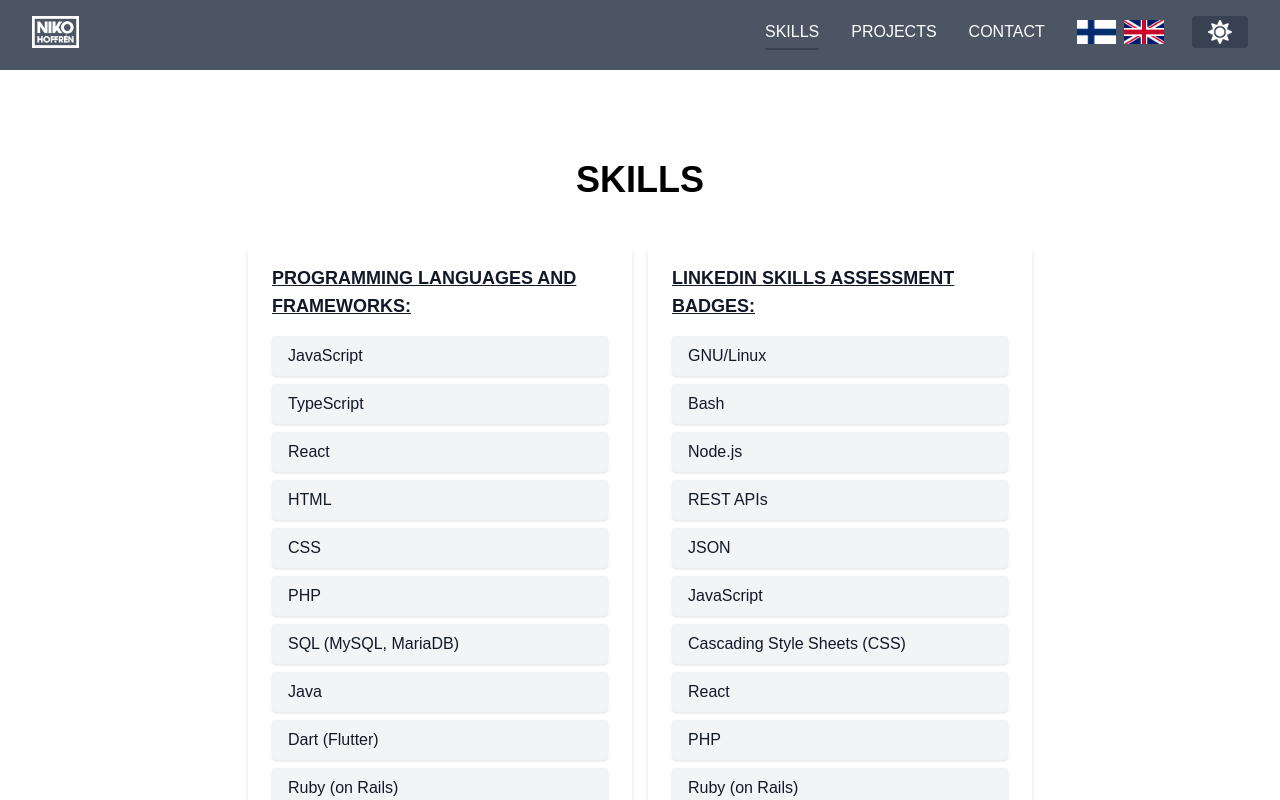
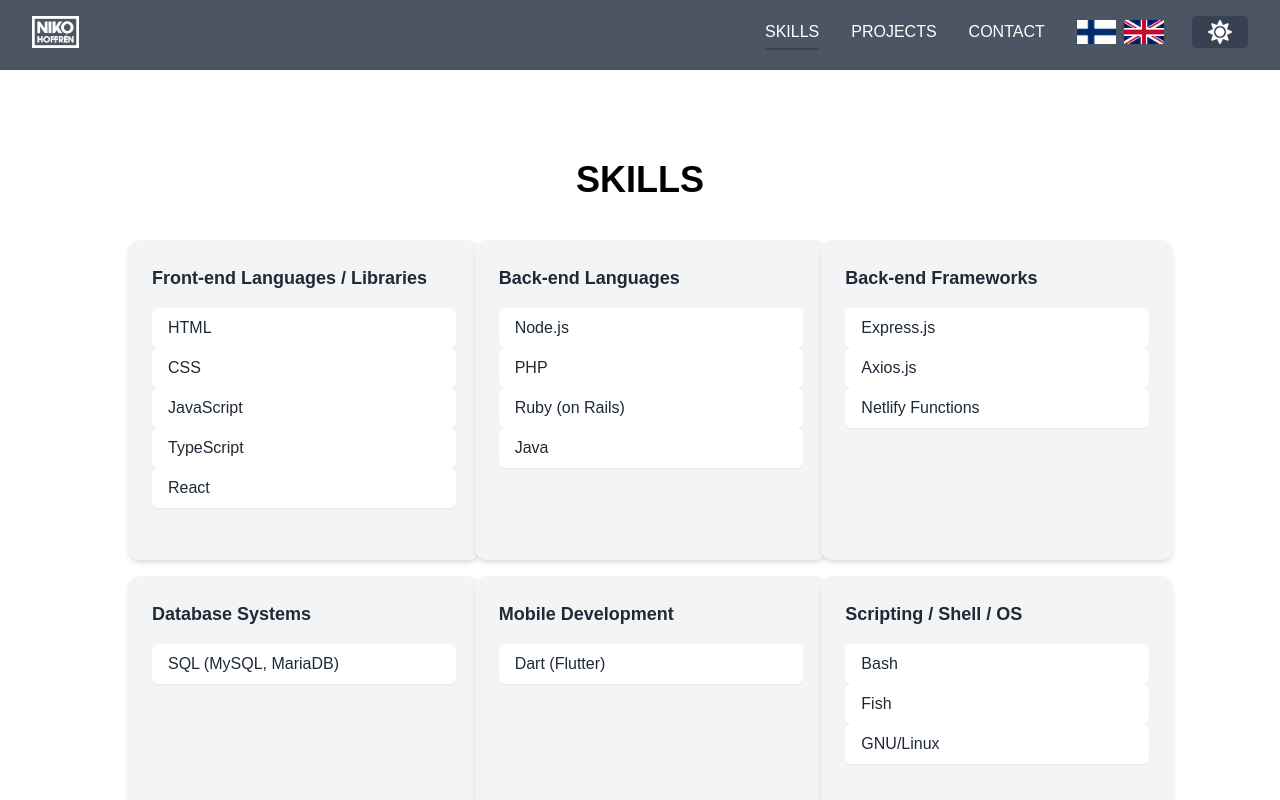
Before and after one commit to nikohoffren/nikohoffren-website, a React (Vite) app: page /skills in a window 1280 px wide. Shown: the top 800 px of the page. Built offline with nearby package versions, Linux system fonts and the light colour scheme; a web font is replaced by a local one.

Commit message:
Create contants-directory for storing SkillCategories and SkillUrls

```diff
--- /dev/null
+++ b/src/constants/SkillCategories.tsx
@@ -0,0 +1,27 @@
+export const skillCategories = {
+  "frontEnd": ["HTML", "CSS", "JavaScript", "TypeScript", "React"],
+  "backEnd": ["Node.js", "PHP", "Ruby (on Rails)", "Java"],
+  "backEndFrameworks": ["Express.js", "Axios.js", "Netlify Functions"],
+  "databaseSystems": ["SQL (MySQL, MariaDB)"],
+  "mobileDevelopment": ["Dart (Flutter)"],
+  "scriptingShellOS": ["Bash", "Fish", "GNU/Linux"],
+};
+
+export const categoryNames = {
+  en: {
+      frontEnd: "Front-end Languages / Libraries",
+      backEnd: "Back-end Languages",
+      backEndFrameworks: "Back-end Frameworks",
+      databaseSystems: "Database Systems",
+      mobileDevelopment: "Mobile Development",
+      scriptingShellOS: "Scripting / Shell / OS",
+  },
+  fi: {
+      frontEnd: "Front-end ohjelmointikielet",
+      backEnd: "Back-end ohjelmointikielet",
+      backEndFrameworks: "Back-end Frameworkit",
+      databaseSystems: "Tietokantajärjestelmät",
+      mobileDevelopment: "Mobiilikehitys",
+      scriptingShellOS: "Skriptaus / Shell / OS",
+  },
+};
--- /dev/null
+++ b/src/constants/SkillUrls.ts
@@ -0,0 +1,34 @@
+export const skillUrls: { [key: string]: string } = {
+    JavaScript: "https://developer.mozilla.org/en-US/docs/Web/JavaScript",
+    TypeScript: "https://www.typescriptlang.org/",
+    React: "https://reactjs.org/",
+    HTML: "https://developer.mozilla.org/en-US/docs/Web/HTML",
+    CSS:
+        "https://developer.mozilla.org/en-US/docs/Web/CSS",
+    PHP: "https://www.php.net/",
+    "SQL (MySQL, MariaDB)": "https://dev.mysql.com/",
+    Java: "https://www.java.com/",
+    "Dart (Flutter)": "https://flutter.dev/",
+    "Ruby (on Rails)": "https://rubyonrails.org/",
+    "GNU/Linux": "https://www.gnu.org/gnu/linux-and-gnu.en.html",
+    Bash: "https://www.gnu.org/software/bash/",
+    Fish: "https://fishshell.com/",
+    "Node.js": "https://nodejs.org/en",
+    "REST APIs":
+        "https://en.wikipedia.org/wiki/Representational_state_transfer",
+    JSON: "https://www.json.org/json-en.html",
+    Scala: "https://www.scala-lang.org/",
+    "Object-Oriented Programming (OOP)":
+        "https://developer.mozilla.org/en-US/docs/Learn/JavaScript/Objects/Object-oriented_programming",
+    Android:
+        "https://developer.android.com/about?gclid=Cj0KCQjw756lBhDMARIsAEI0Aglur0oB_MTf__HN3LD4iEMlD_yY000kw5NXMO6JW-97ArQKUX9lyyUaAhALEALw_wcB&gclsrc=aw.ds",
+    WordPress: "https://wordpress.com/",
+    "Google Cloud Platform (GCP)": "https://cloud.google.com/",
+    "Google Analytics": "https://www.google.com/analytics",
+    "Search Engine Optimization (SEO)":
+        "https://developers.google.com/search/docs/fundamentals/seo-starter-guide",
+    "Express.js": "https://expressjs.com/",
+    "Axios.js": "https://axios-http.com/docs/intro",
+    "Netlify Functions": "https://www.netlify.com/products/functions/",
+
+};
--- a/src/pages/Skills.tsx
+++ b/src/pages/Skills.tsx
@@ -1,121 +1,44 @@
 import React, { useContext } from "react";
 import { LanguageContext } from "../components/LanguageContext";
+import { skillUrls } from "../constants/SkillUrls";
+import { skillCategories, categoryNames } from "../constants/SkillCategories";
 
 export default function Skills() {
     const { language } = useContext(LanguageContext);
 
-    const skillUrls: { [key: string]: string } = {
-        JavaScript: "https://developer.mozilla.org/en-US/docs/Web/JavaScript",
-        TypeScript: "https://www.typescriptlang.org/",
-        React: "https://reactjs.org/",
-        HTML: "https://developer.mozilla.org/en-US/docs/Web/HTML",
-        "Cascading Style Sheets (CSS)": "https://developer.mozilla.org/en-US/docs/Web/CSS",
-        PHP: "https://www.php.net/",
-        "SQL (MySQL, MariaDB)": "https://dev.mysql.com/",
-        Java: "https://www.java.com/",
-        "Dart (Flutter)": "https://flutter.dev/",
-        "Ruby (on Rails)": "https://rubyonrails.org/",
-        "GNU/Linux": "https://www.gnu.org/gnu/linux-and-gnu.en.html",
-        Bash: "https://www.gnu.org/software/bash/",
-        "Node.js": "https://nodejs.org/en",
-        "REST APIs": "https://en.wikipedia.org/wiki/Representational_state_transfer",
-        JSON: "https://www.json.org/json-en.html",
-        Scala: "https://www.scala-lang.org/",
-        "Object-Oriented Programming (OOP)": "https://developer.mozilla.org/en-US/docs/Learn/JavaScript/Objects/Object-oriented_programming",
-        Android: "https://developer.android.com/about?gclid=Cj0KCQjw756lBhDMARIsAEI0Aglur0oB_MTf__HN3LD4iEMlD_yY000kw5NXMO6JW-97ArQKUX9lyyUaAhALEALw_wcB&gclsrc=aw.ds",
-        WordPress: "https://wordpress.com/",
-        "Google Cloud Platform (GCP)": "https://cloud.google.com/",
-        "Google Analytics": "https://www.google.com/analytics",
-        "Search Engine Optimization (SEO)": "https://developers.google.com/search/docs/fundamentals/seo-starter-guide",
-      };
-
-
     return (
         <section className="flex flex-col items-center justify-center py-10 px-8 md:px-16 rounded-lg my-10 mx-4 md:mx-8 lg:mx-16">
             <div className="py-10" />
-            <h1 className="text-4xl font-bold mb-10 text-center">
+            <h1 className="text-4xl font-bold mb-10 text-center prose-lg prose-purple">
                 {language === "en" ? "SKILLS" : "TAIDOT"}
             </h1>
-            <div className="grid grid-cols-1 sm:grid-cols-2 md:grid-cols-2 gap-4">
-                <div className="p-6 max-w-sm mx-auto rounded-xl shadow-md flex items-start space-x-4 bg-white text-gray-900">
+            <div className="grid grid-cols-1 sm:grid-cols-2 md:grid-cols-3 gap-4">
+                {Object.keys(skillCategories).map((category) => (
+                    <div
+                        key={category}
+                        className="p-6 min-h-[20rem] min-w-[22rem] mx-auto rounded-xl shadow-md flex flex-col justify-between bg-gray-100 text-gray-800"
+                    >
                         <div>
-                        <p className="text-lg font-semibold mb-4 underline">
-                            {language === "en"
-                                ? "PROGRAMMING LANGUAGES AND FRAMEWORKS:"
-                                : "OHJELMOINTIKIELET JA RAJAPINNAT:"}
+                            <p className="text-lg font-semibold mb-4">
+                            {categoryNames[language][category]}
                             </p>
-                        <ul className="space-y-2">
-                            {[
-                                "JavaScript",
-                                "TypeScript",
-                                "React",
-                                "HTML",
-                                "CSS",
-                                "PHP",
-                                "SQL (MySQL, MariaDB)",
-                                "Java",
-                                "Dart (Flutter)",
-                                "Ruby (on Rails)",
-                            ].map((skill) => (
-                                <li
+                            <ul className="space-y-3">
+                                {skillCategories[category].map((skill) => (
+                                    <a
                                         key={skill}
-                                    className="py-2 px-4 rounded shadow transition-transform duration-200 transform hover:scale-105 bg-gray-100"
-                                >
-                                    <a
                                         href={skillUrls[skill] || "#"}
                                         target="_blank"
                                         rel="noopener noreferrer"
                                     >
+                                        <li className="py-2 px-4 rounded-md shadow-sm hover:shadow-md transition duration-300 ease-in-out transform hover:scale-105 bg-white hover:bg-gray-200 cursor-pointer">
                                             {skill}
+                                        </li>
                                     </a>
-                                </li>
                                 ))}
                             </ul>
                         </div>
                     </div>
-                <div className="p-6 max-w-sm mx-auto rounded-xl shadow-md flex items-start space-x-4 bg-white text-gray-900">
-                    <div>
-                        <p className="text-lg font-semibold mb-4 underline">
-                            {language === "en"
-                                ? "LINKEDIN SKILLS ASSESSMENT BADGES:"
-                                : "LINKEDIN OSAAMISEN ARVIOINTIMERKIT:"}
-                        </p>
-                        <ul className="space-y-2">
-                            {[
-                                "GNU/Linux",
-                                "Bash",
-                                "Node.js",
-                                "REST APIs",
-                                "JSON",
-                                "JavaScript",
-                                "Cascading Style Sheets (CSS)",
-                                "React",
-                                "PHP",
-                                "Ruby (on Rails)",
-                                "Scala",
-                                "Object-Oriented Programming (OOP)",
-                                "Android",
-                                "WordPress",
-                                "Google Cloud Platform (GCP)",
-                                "Google Analytics",
-                                "Search Engine Optimization (SEO)",
-                            ].map((skill) => (
-                                <li
-                                    key={skill}
-                                    className="py-2 px-4 rounded shadow transition-transform duration-200 transform hover:scale-105 bg-gray-100"
-                                >
-                                    <a
-                                        href={skillUrls[skill] || "#"}
-                                        target="_blank"
-                                        rel="noopener noreferrer"
-                                    >
-                                        {skill}
-                                    </a>
-                                </li>
                 ))}
-                        </ul>
-                    </div>
-                </div>
             </div>
         </section>
     );
--- a/tsconfig.json
+++ b/tsconfig.json
@@ -15,6 +15,6 @@
         "src/*": ["src/*"]
       }
     },
-    "include": ["src/**/*.ts", "src/**/*.tsx, ../components/"],
+    "include": ["src/**/*.ts", "src/**/*.tsx, ../components/", "src/constants/SkillCategories.tsx"],
     "exclude": ["node_modules"]
   }
```
Lines whose indentation alone changed are shown as unchanged.
